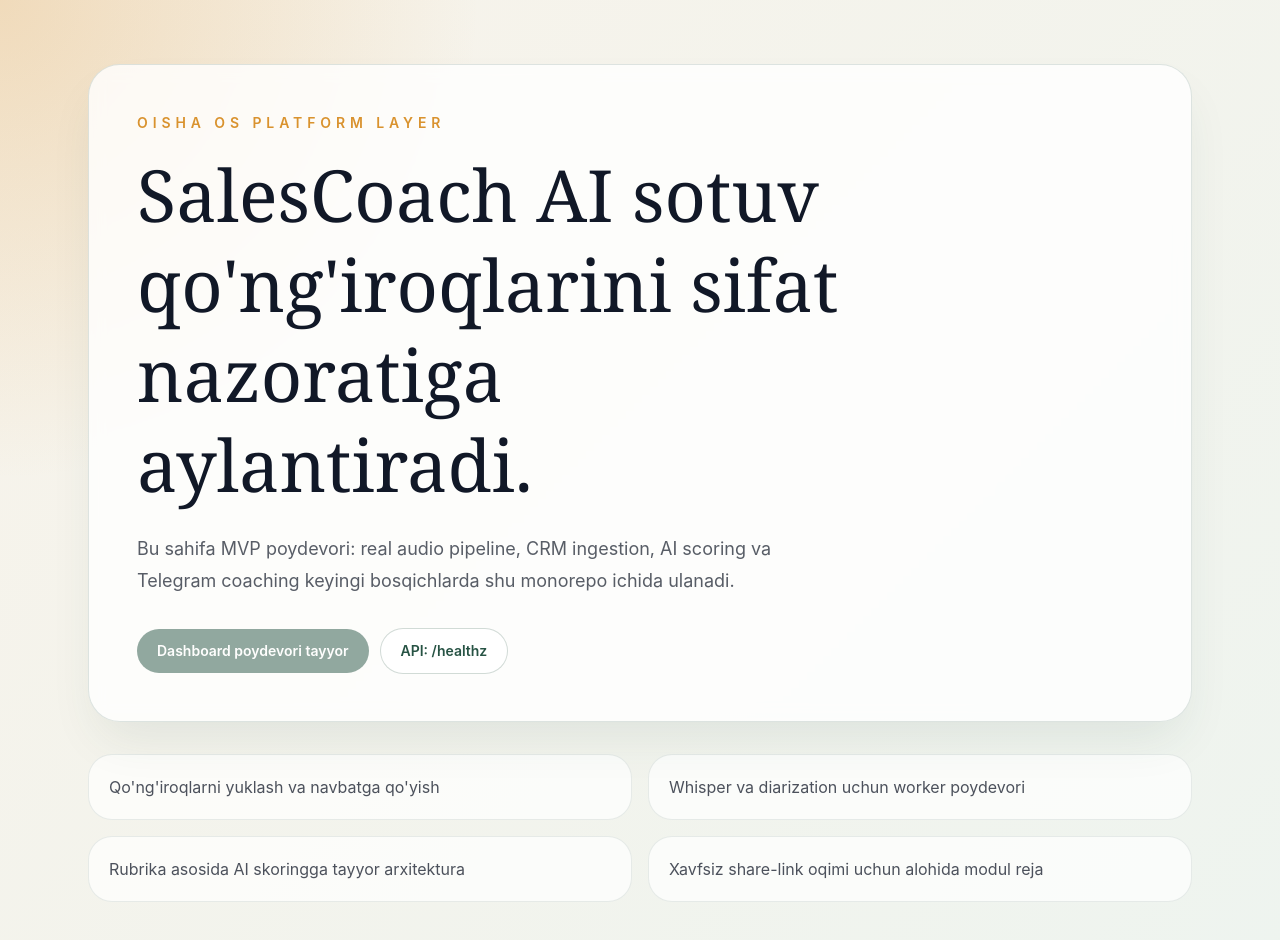
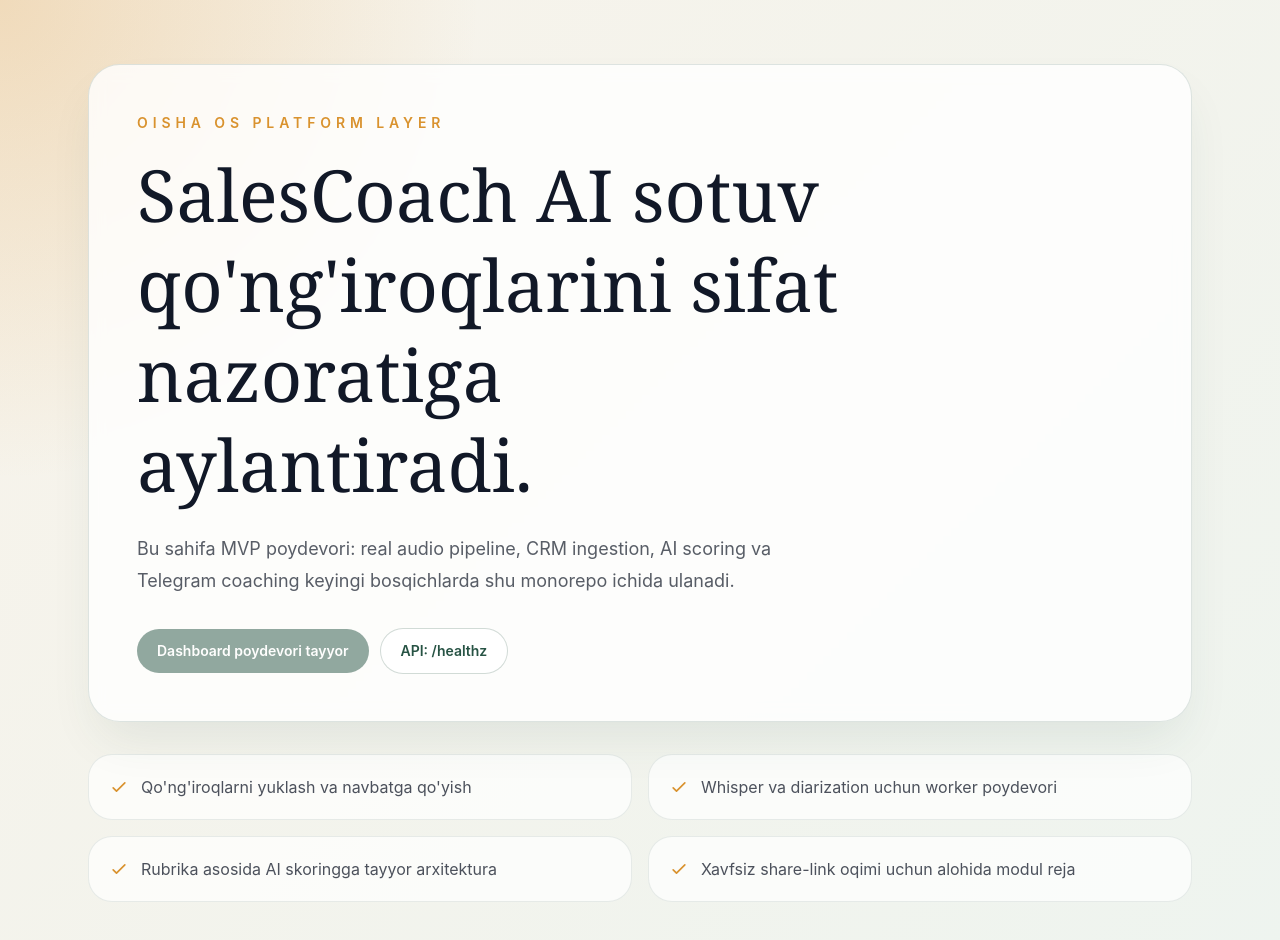
Before and after one commit to baxtiyorjongaziyev/oisha-os, a Next.js app in the folder apps/web/: page / in a window 1280 px wide. Shown: the top 940 px of the page. Built offline with nearby package versions, Linux system fonts and the light colour scheme.

Commit message:
fix: resolve merge conflict — apply disabledReason tooltip on top of current main

```diff
--- a/apps/web/src/app/page.tsx
+++ b/apps/web/src/app/page.tsx
@@ -35,7 +35,21 @@
 
       <ul aria-label="Platformaning imkoniyatlari" className="mt-8 grid gap-4 md:grid-cols-2">
         {capabilities.map((item) => (
-          <li key={item} className="rounded-3xl border border-sage/10 bg-white/70 p-5 text-ink/75">
+          <li
+            key={item}
+            className="flex items-center gap-3 rounded-3xl border border-sage/10 bg-white/70 p-5 text-ink/75"
+          >
+            <svg
+              className="h-5 w-5 shrink-0 text-amberline"
+              xmlns="http://www.w3.org/2000/svg"
+              fill="none"
+              viewBox="0 0 24 24"
+              stroke="currentColor"
+              strokeWidth="2"
+              aria-hidden="true"
+            >
+              <path strokeLinecap="round" strokeLinejoin="round" d="M5 13l4 4L19 7" />
+            </svg>
             {item}
           </li>
         ))}
```
Also changed, not shown: 1 other file (tests, documents, lock files or other folders).
